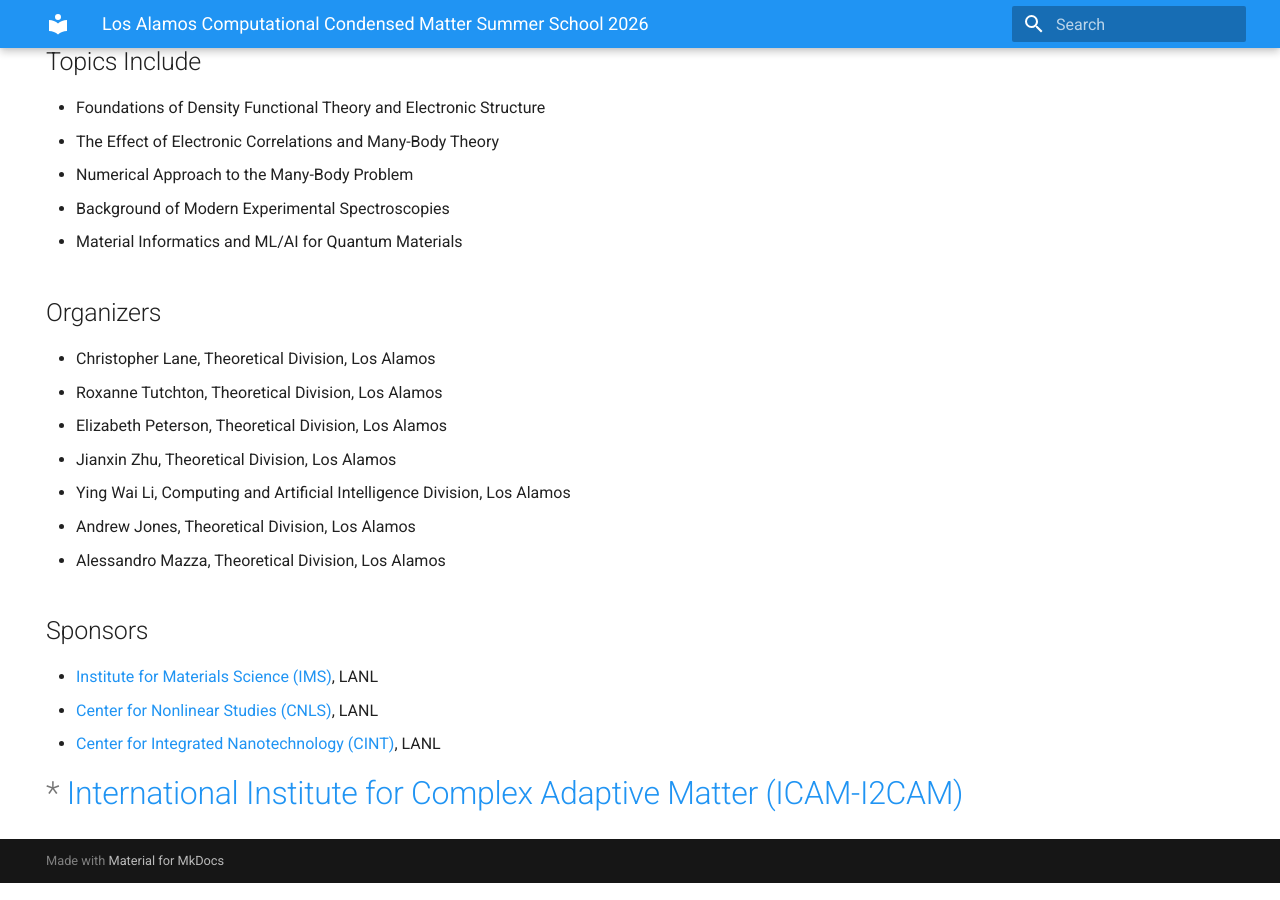
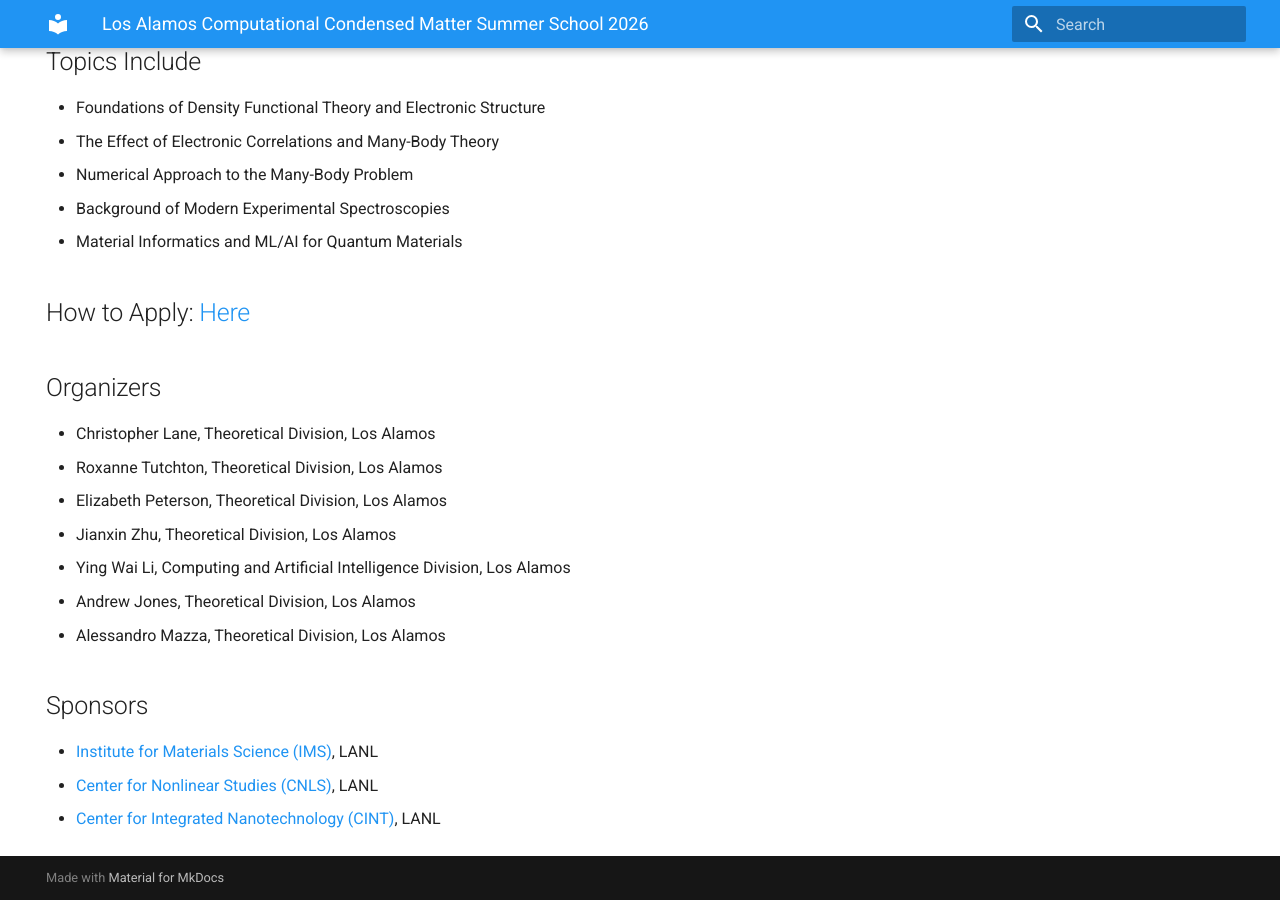
Before and after one commit to LACCMSS/2026, an MkDocs documentation site: the page built from docs/index.md, in a window 1280 px wide and 900 px high, scrolled down 1780 px. Built offline with MkDocs 1.6.1 and Material for MkDocs 9.7.7, drawn with Linux system fonts in a browser that asks for light colours.

Commit message:
Initial commit

```diff
--- a/docs/index.md
+++ b/docs/index.md
@@ -46,8 +46,7 @@ Registration is required for non-LANL participants who will receive travel, room
 * Material Informatics and ML/AI for Quantum Materials
 
 
-<!-- ## How to Apply: [Here](apply.md) -->
-
+## How to Apply: [Here](apply.md)
 
 ## Organizers
 * Christopher Lane, Theoretical Division, Los Alamos
@@ -63,4 +62,6 @@ Registration is required for non-LANL participants who will receive travel, room
 * [Institute for Materials Science (IMS)](https://www.lanl.gov/engage/collaboration/nsec/institute-for-materials-science), LANL
 * [Center for Nonlinear Studies (CNLS)](https://cnls.lanl.gov/External/), LANL
 * [Center for Integrated Nanotechnology (CINT)](https://cint.lanl.gov/), LANL
-#* [International Institute for Complex Adaptive Matter (ICAM-I2CAM)](https://www.icam-i2cam.org/)
+<!--
+* [International Institute for Complex Adaptive Matter (ICAM-I2CAM)](https://www.icam-i2cam.org/)
+-->
```
